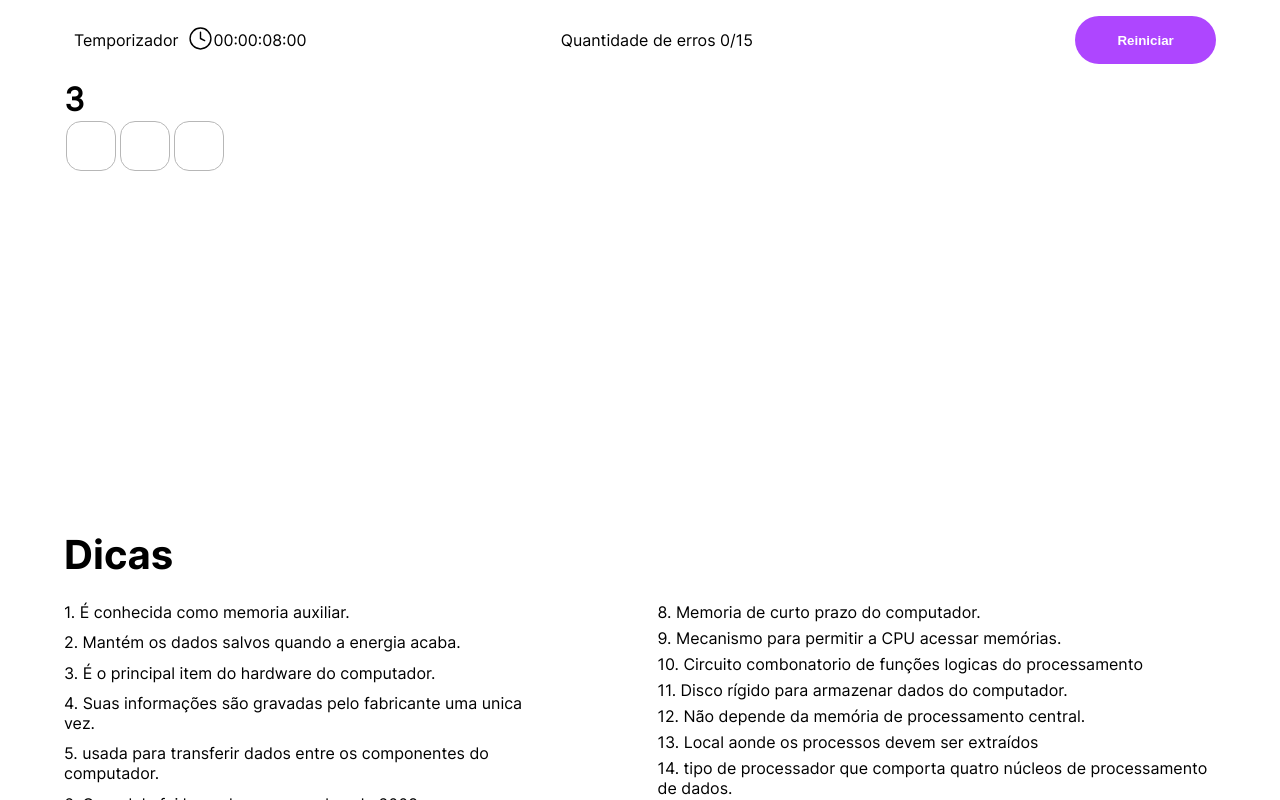
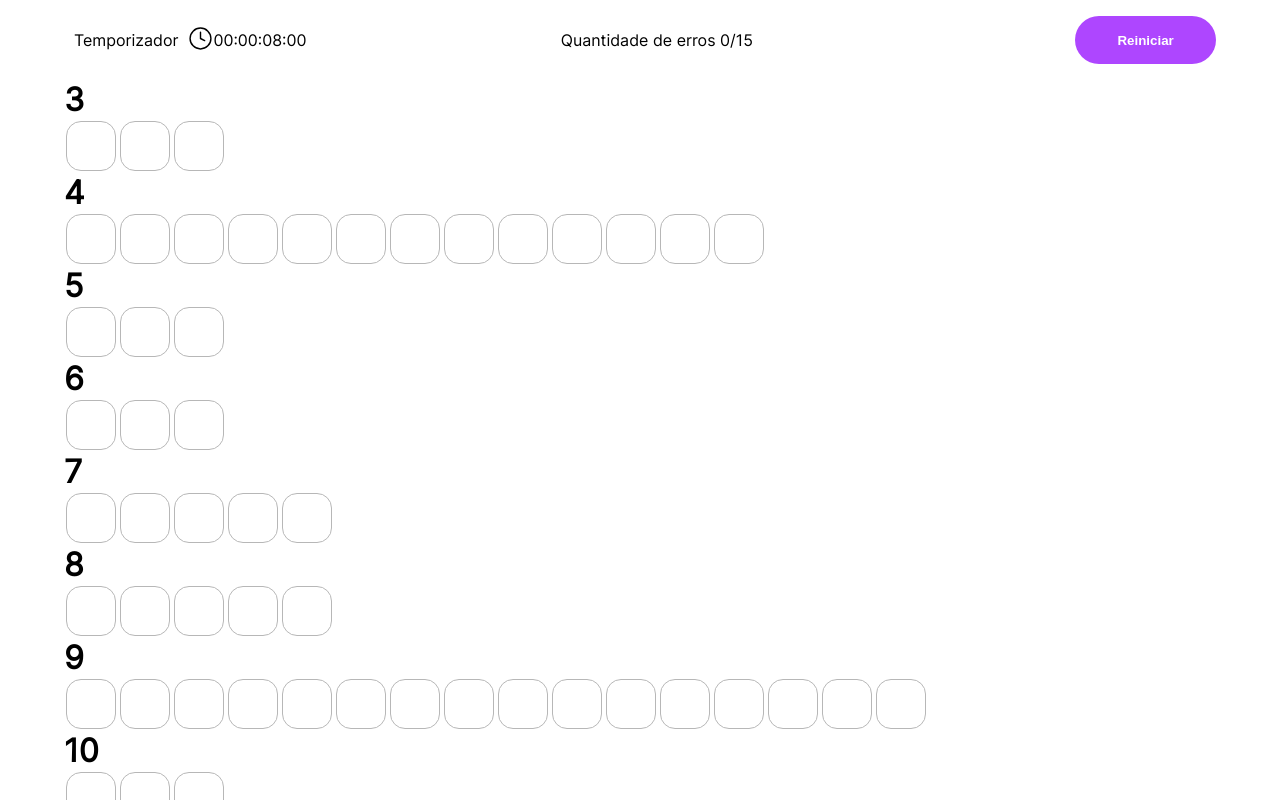
Before and after one commit to Projeto-Cruzadinha-Arq-Comp/palavras-cruzadas, a Next.js app: page /game in a window 1280 px wide. Built offline with nearby package versions, Linux system fonts and the light colour scheme.

Commit message:
continuando cruzadinha.

```diff
--- a/components/cruzadinha.jsx
+++ b/components/cruzadinha.jsx
@@ -54,8 +54,109 @@ export default function Cruzadinha() {
                     <input maxLength={1} max={1}  id="inputP1" onChange={() => {testeFrase()}} />
                     <input maxLength={1} max={1}  id="inputP2" onChange={() => {testeFrase()}} />
                     <input maxLength={1} max={1}  id="inputP3" onChange={() => {testeFrase()}} />
+
+                    <h1>4</h1>
+                    <input maxLength={1} max={1}   onChange={() => {testeFrase()}} />
+                    <input maxLength={1} max={1}   onChange={() => {testeFrase()}} />
+                    <input maxLength={1} max={1}   onChange={() => {testeFrase()}} />
+                    <input maxLength={1} max={1}   onChange={() => {testeFrase()}} />
+                    <input maxLength={1} max={1}   onChange={() => {testeFrase()}} />
+                    <input maxLength={1} max={1}   onChange={() => {testeFrase()}} />
+                    <input maxLength={1} max={1}   onChange={() => {testeFrase()}} />
+                    <input maxLength={1} max={1}   onChange={() => {testeFrase()}} />
+                    <input maxLength={1} max={1}   onChange={() => {testeFrase()}} />
+                    <input maxLength={1} max={1}   onChange={() => {testeFrase()}} />
+                    <input maxLength={1} max={1}   onChange={() => {testeFrase()}} />
+                    <input maxLength={1} max={1}   onChange={() => {testeFrase()}} />
+                    <input maxLength={1} max={1}   onChange={() => {testeFrase()}} />
+
+                    <h1>5</h1>
+                    <input maxLength={1} max={1}   onChange={() => {testeFrase()}} />
+                    <input maxLength={1} max={1}   onChange={() => {testeFrase()}} />
+                    <input maxLength={1} max={1}   onChange={() => {testeFrase()}} />
+
+                    <h1>6</h1>
+                    <input maxLength={1} max={1}   onChange={() => {testeFrase()}} />
+                    <input maxLength={1} max={1}   onChange={() => {testeFrase()}} />
+                    <input maxLength={1} max={1}   onChange={() => {testeFrase()}} />
+
+                    <h1>7</h1>
+                    <input maxLength={1} max={1}   onChange={() => {testeFrase()}} />
+                    <input maxLength={1} max={1}   onChange={() => {testeFrase()}} />
+                    <input maxLength={1} max={1}   onChange={() => {testeFrase()}} />
+                    <input maxLength={1} max={1}   onChange={() => {testeFrase()}} />
+                    <input maxLength={1} max={1}   onChange={() => {testeFrase()}} />
+
+                    <h1>8</h1>
+                    <input maxLength={1} max={1}   onChange={() => {testeFrase()}} />
+                    <input maxLength={1} max={1}   onChange={() => {testeFrase()}} />
+                    <input maxLength={1} max={1}   onChange={() => {testeFrase()}} />
+                    <input maxLength={1} max={1}   onChange={() => {testeFrase()}} />
+                    <input maxLength={1} max={1}   onChange={() => {testeFrase()}} />
+
+                    <h1>9</h1>
+                    <input maxLength={1} max={1}   onChange={() => {testeFrase()}} />
+                    <input maxLength={1} max={1}   onChange={() => {testeFrase()}} />
+                    <input maxLength={1} max={1}   onChange={() => {testeFrase()}} />
+                    <input maxLength={1} max={1}   onChange={() => {testeFrase()}} />
+                    <input maxLength={1} max={1}   onChange={() => {testeFrase()}} />
+                    <input maxLength={1} max={1}   onChange={() => {testeFrase()}} />
+                    <input maxLength={1} max={1}   onChange={() => {testeFrase()}} />
+                    <input maxLength={1} max={1}   onChange={() => {testeFrase()}} />
+                    <input maxLength={1} max={1}   onChange={() => {testeFrase()}} />
+                    <input maxLength={1} max={1}   onChange={() => {testeFrase()}} />
+                    <input maxLength={1} max={1}   onChange={() => {testeFrase()}} />
+                    <input maxLength={1} max={1}   onChange={() => {testeFrase()}} />
+                    <input maxLength={1} max={1}   onChange={() => {testeFrase()}} />
+                    <input maxLength={1} max={1}   onChange={() => {testeFrase()}} />
+                    <input maxLength={1} max={1}   onChange={() => {testeFrase()}} />
+                    <input maxLength={1} max={1}   onChange={() => {testeFrase()}} />
+
+
+                    <h1>10</h1>
+                    <input maxLength={1} max={1}   onChange={() => {testeFrase()}} />
+                    <input maxLength={1} max={1}   onChange={() => {testeFrase()}} />
+                    <input maxLength={1} max={1}   onChange={() => {testeFrase()}} />
+
+                    <h1>11</h1>
+                    <input maxLength={1} max={1}   onChange={() => {testeFrase()}} />
+                    <input maxLength={1} max={1}   onChange={() => {testeFrase()}} />
+
+                    <h1>12</h1>
+                    <input maxLength={1} max={1}   onChange={() => {testeFrase()}} />
+                    <input maxLength={1} max={1}   onChange={() => {testeFrase()}} />
+                    <input maxLength={1} max={1}   onChange={() => {testeFrase()}} />
+                    <input maxLength={1} max={1}   onChange={() => {testeFrase()}} />
+                    <input maxLength={1} max={1}   onChange={() => {testeFrase()}} />
+                    <input maxLength={1} max={1}   onChange={() => {testeFrase()}} />
+                    <input maxLength={1} max={1}   onChange={() => {testeFrase()}} />
+                    <input maxLength={1} max={1}   onChange={() => {testeFrase()}} />
+                    <input maxLength={1} max={1}   onChange={() => {testeFrase()}} />
+                    <input maxLength={1} max={1}   onChange={() => {testeFrase()}} />
+
+
+                    <h1>13</h1>
+                    <input maxLength={1} max={1}   onChange={() => {testeFrase()}} />
+                    <input maxLength={1} max={1}   onChange={() => {testeFrase()}} />
+                    <input maxLength={1} max={1}   onChange={() => {testeFrase()}} />
+                    <input maxLength={1} max={1}   onChange={() => {testeFrase()}} />
+                    <input maxLength={1} max={1}   onChange={() => {testeFrase()}} />
+                    <input maxLength={1} max={1}   onChange={() => {testeFrase()}} />
+                    <input maxLength={1} max={1}   onChange={() => {testeFrase()}} />
+                    <input maxLength={1} max={1}   onChange={() => {testeFrase()}} />
+
+                    <h1>14</h1>
+                    <input maxLength={1} max={1}   onChange={() => {testeFrase()}} />
+                    <input maxLength={1} max={1}   onChange={() => {testeFrase()}} />
+
+                    <h1>15</h1>
+                    <input maxLength={1} max={1}   onChange={() => {testeFrase()}} />
+                    <input maxLength={1} max={1}   onChange={() => {testeFrase()}} />
+
                 </div>
             </div>
+
+
         </>
     )
 }
--- a/package.json
+++ b/package.json
@@ -9,6 +9,7 @@
     "lint": "next lint"
   },
   "dependencies": {
+    "eslint-plugin-import": "^2.26.0",
     "next": "12.1.6",
     "react": "18.1.0",
     "react-countdown": "^2.3.2",
```
Also changed, not shown: 1 other file (tests, documents, lock files or other folders).
